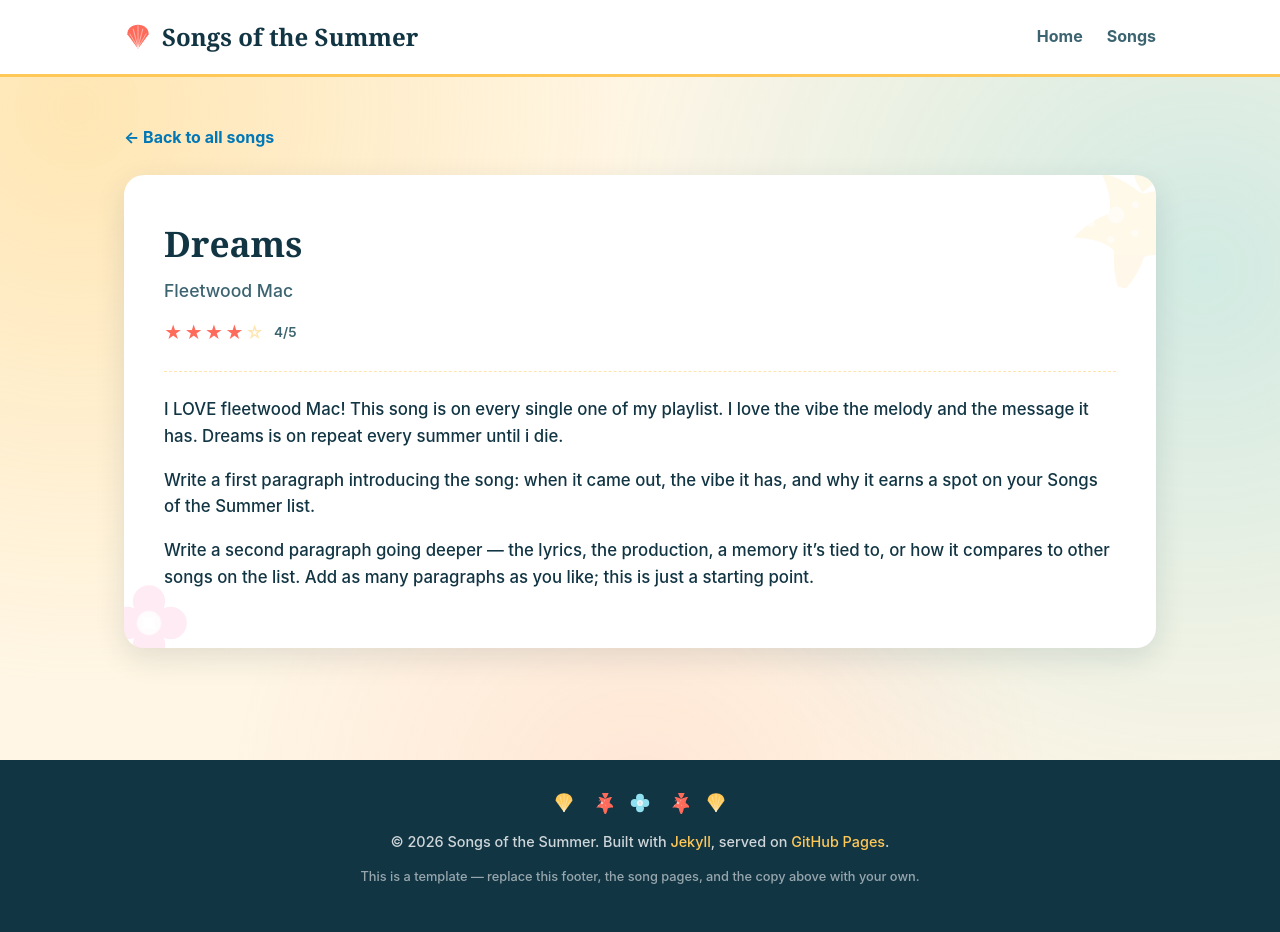
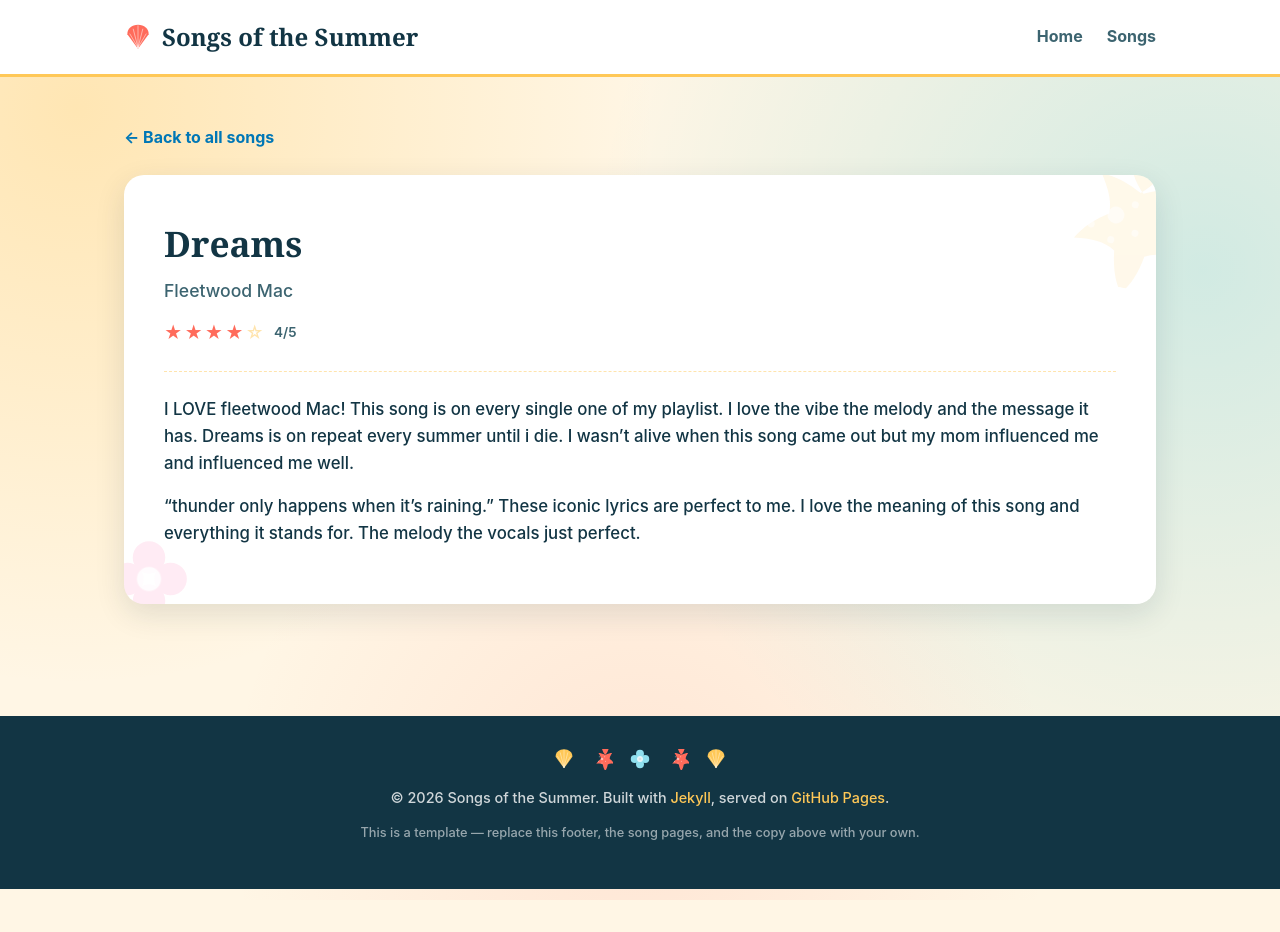
Before and after one commit to abbyduffer12/songsofthesummer26, a Jekyll site: the page built from _songs/song-03.md, in a window 1280 px wide. Built offline with Jekyll 4.4.1, drawn with Linux system fonts in a browser that asks for light colours; after the commit the page ends 900 px from its top, so only the background shows below that.

Commit message:
Enhance song description and personal connection
Expanded personal reflection on the song and its impact.

```diff
--- a/_songs/song-03.md
+++ b/_songs/song-03.md
@@ -5,11 +5,6 @@ performer: "Fleetwood Mac"
 rating: 4
 ---
 
-I LOVE fleetwood Mac! This song is on every single one of my playlist. I love the vibe the melody and the message it has. Dreams is on repeat every summer until i die.
+I LOVE fleetwood Mac! This song is on every single one of my playlist. I love the vibe the melody and the message it has. Dreams is on repeat every summer until i die. I wasn't alive when this song came out but my mom influenced me and influenced me well.
 
-Write a first paragraph introducing the song: when it came out, the vibe it
-has, and why it earns a spot on your Songs of the Summer list.
-
-Write a second paragraph going deeper &mdash; the lyrics, the production, a
-memory it's tied to, or how it compares to other songs on the list. Add as
-many paragraphs as you like; this is just a starting point.
+"thunder only happens when it's raining." These iconic lyrics are perfect to me. I love the meaning of this song and everything it stands for. The melody the vocals just perfect.
```
